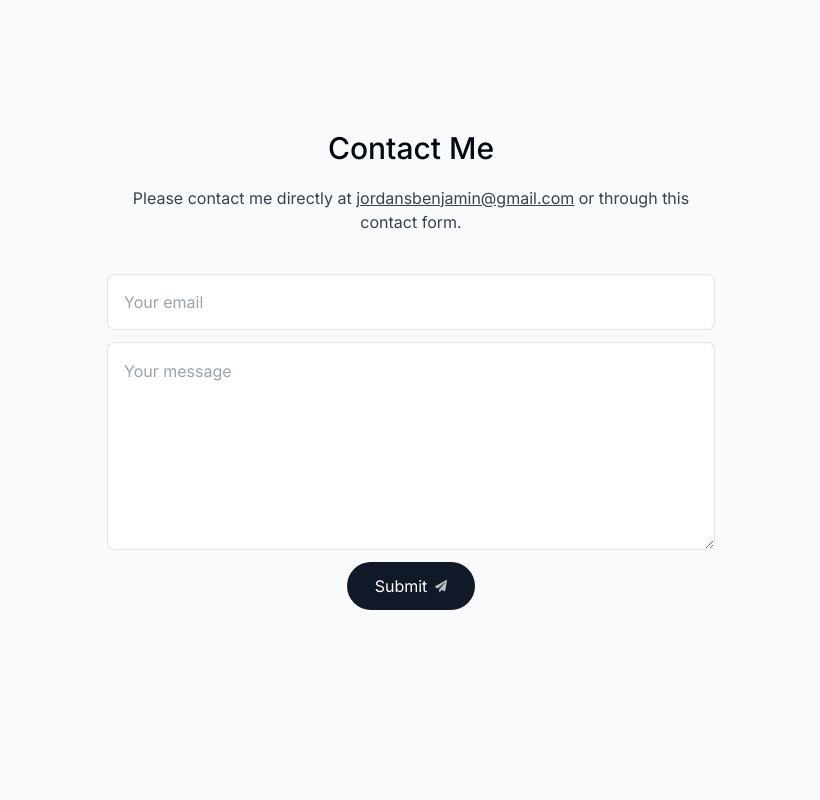
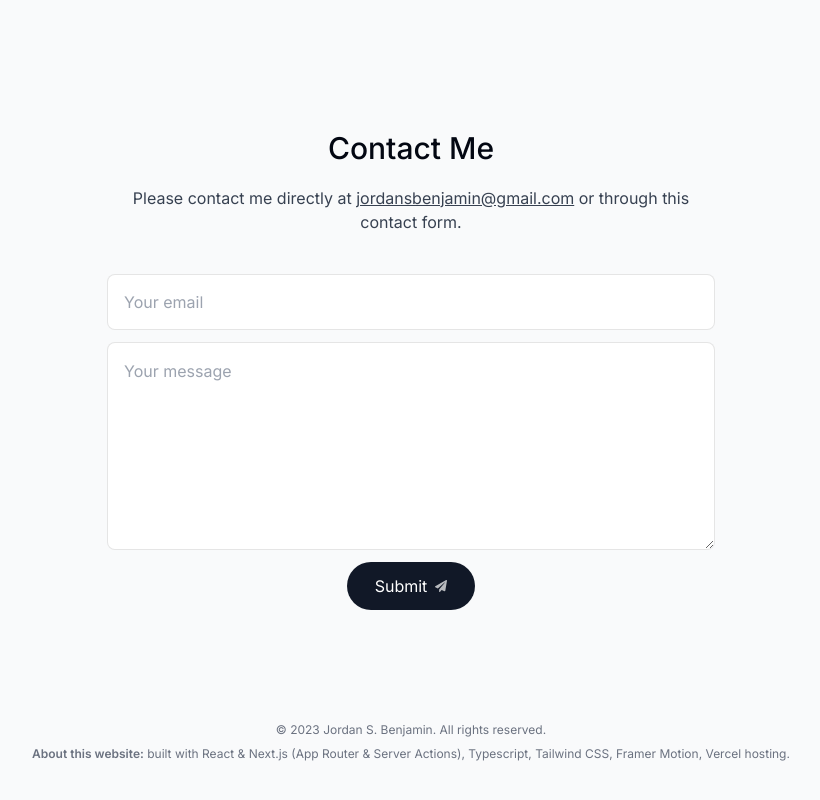
Before and after one commit to jordansbenjamin/portfolio_v2, a Next.js app: page / in a window 1280 px wide. Shown: the part 3764-4564 px from the top of the page, without its empty margins (229-1049 px from the left). Before the commit the page ends 4486 px from the top, so only its background shows below. Built offline with nearby package versions, Linux system fonts and the light colour scheme; no server answers.

Commit message:
Implemented footer

```diff
--- a/src/app/layout.tsx
+++ b/src/app/layout.tsx
@@ -6,6 +6,7 @@
 import Header from "@/components/Header";
 import ActiveSectionContextProvider from "@/context/ActiveSectionContext";
 import { Toaster } from "react-hot-toast";
+import Footer from "@/components/Footer";
 
 const inter = Inter({ subsets: ["latin"] });
 
@@ -30,6 +31,7 @@
 				<ActiveSectionContextProvider>
 					<Header />
 					{children}
+					<Footer/>
 					<Toaster position="top-right"/>
 				</ActiveSectionContextProvider>
 			</body>
--- /dev/null
+++ b/src/components/Footer.tsx
@@ -0,0 +1,13 @@
+import React from "react";
+
+export default function Footer() {
+	return (
+		<footer className="mb-10 px-4 text-center text-gray-500">
+			<small className="mb-2 block text-xs">&copy; 2023 Jordan S. Benjamin. All rights reserved.</small>
+			<p className="text-xs">
+				<span className="font-semibold">About this website:</span> built with React & Next.js (App Router & Server Actions), Typescript, Tailwind CSS,
+				Framer Motion, Vercel hosting.
+			</p>
+		</footer>
+	);
+}
```
